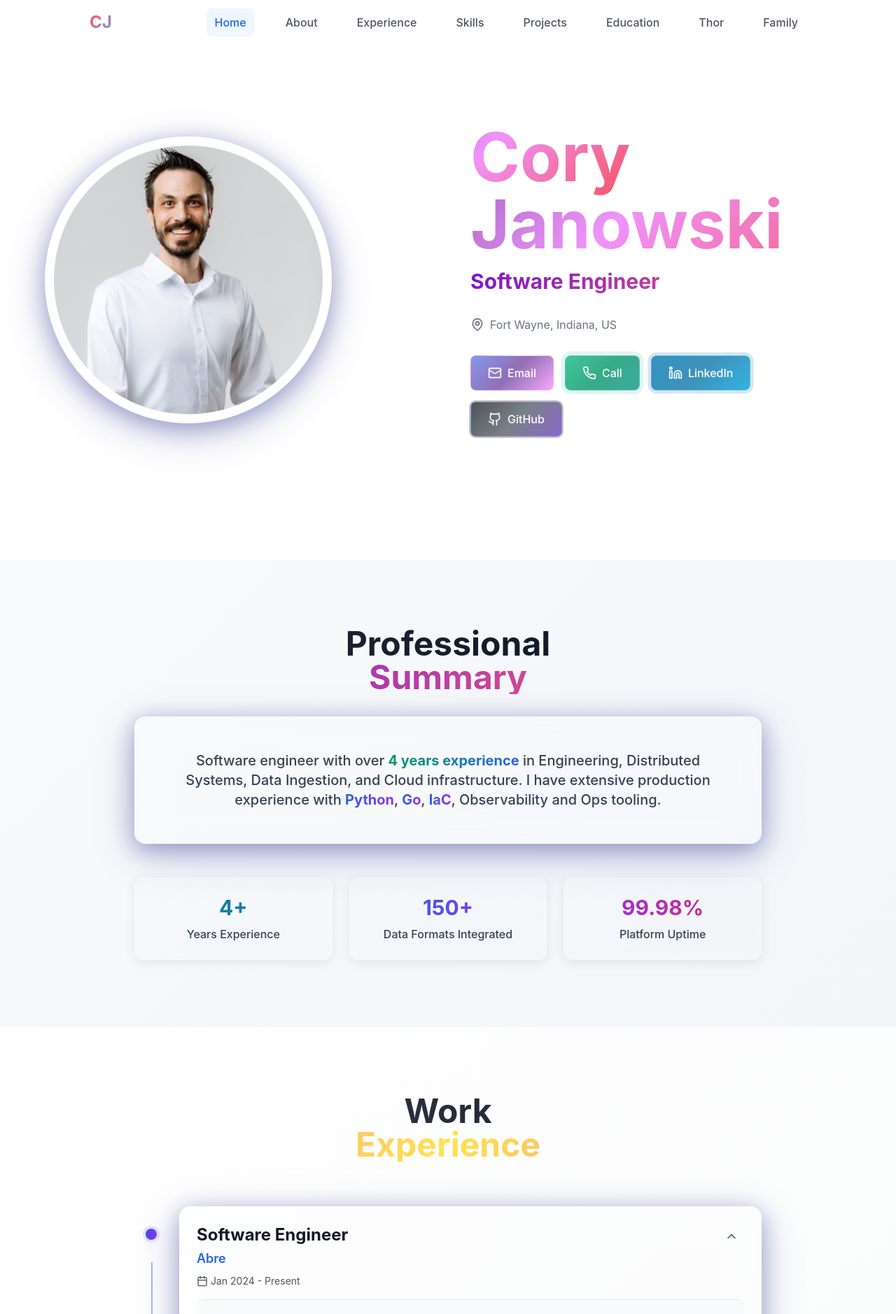
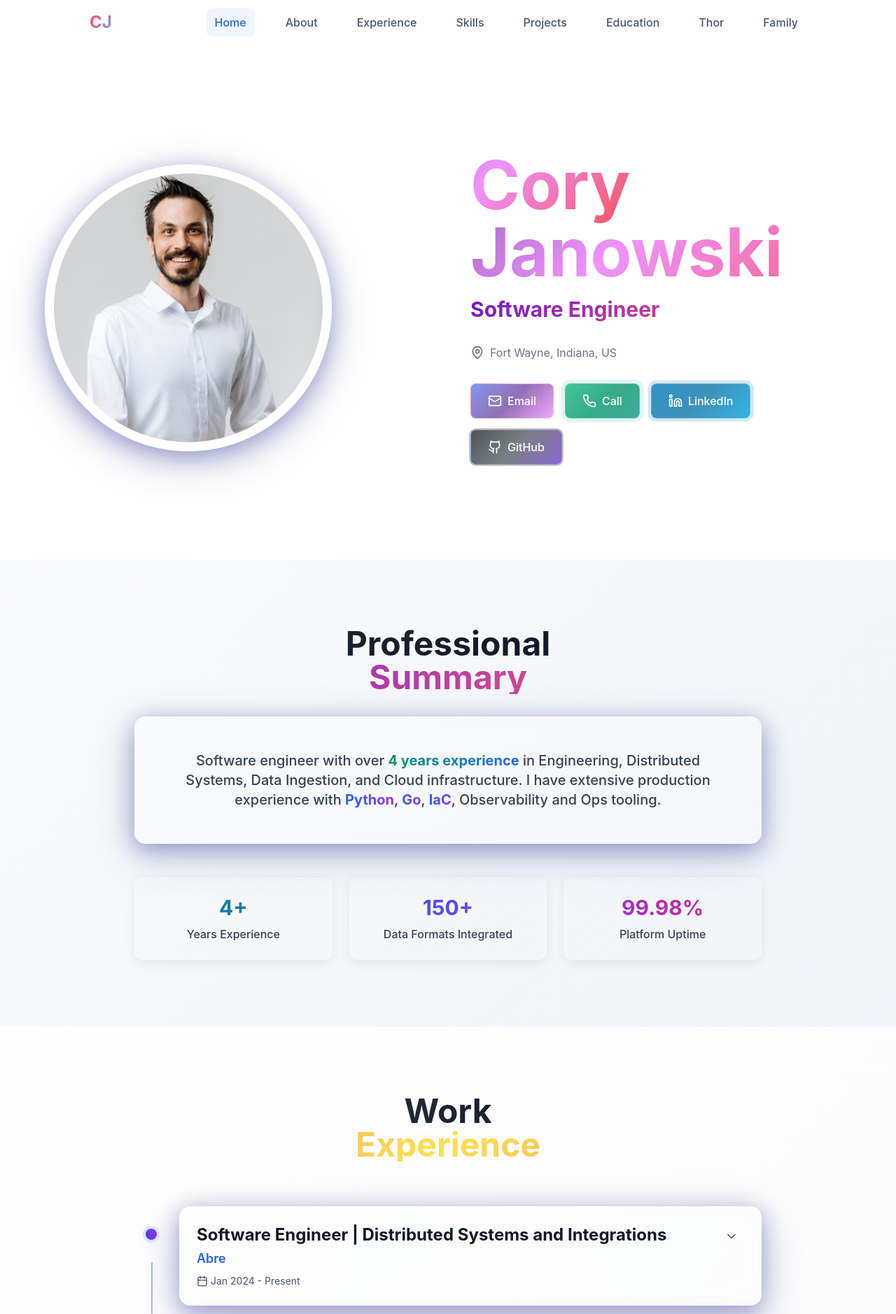
Before and after one commit to cjanowski/my-site, a Next.js app: page / in a window 1280 px wide. Shown: the top 1878 px of the page at 70% size. Built offline with nearby package versions, Linux system fonts and the light colour scheme.

Commit message:
mobile view adjustments

```diff
--- a/src/components/Experience.tsx
+++ b/src/components/Experience.tsx
@@ -16,7 +16,7 @@ interface ExperienceItem {
 const experiences: ExperienceItem[] = [
   {
     company: "Abre",
-    position: "Software Engineer",
+    position: "Software Engineer | Distributed Systems and Integrations",
     duration: "Jan 2024 - Present",
     achievements: [
       "Spearheaded the development of a cloud-native data integration platform on Google Cloud Platform (GCP) that ingested 150+ education formats via secure APIs/SFTP into BigQuery, which reduced database load by 40%.",
@@ -53,7 +53,7 @@ const experiences: ExperienceItem[] = [
 export default function Experience() {
   const ref = useRef(null)
   const isInView = useInView(ref, { once: true, margin: "-100px" })
-  const [expandedItems, setExpandedItems] = useState<number[]>([0])
+  const [expandedItems, setExpandedItems] = useState<number[]>([])
 
   const toggleExpanded = (index: number) => {
     setExpandedItems(prev =>
--- a/src/components/Hero.tsx
+++ b/src/components/Hero.tsx
@@ -6,7 +6,7 @@ import Image from 'next/image'
 
 export default function Hero() {
   return (
-    <section className="min-h-screen flex items-center justify-center section-padding bg-white">
+    <section className="min-h-screen flex items-center justify-center section-padding bg-white pt-20">
       <div className="container-max">
         <div className="grid lg:grid-cols-2 gap-8 lg:gap-16 items-center">
           {/* Profile Image */}
@@ -42,7 +42,7 @@ export default function Hero() {
               initial={{ opacity: 0, y: 20 }}
               animate={{ opacity: 1, y: 0 }}
               transition={{ duration: 0.6, delay: 0.4 }}
-              className="text-6xl lg:text-8xl font-bold mb-4"
+              className="text-4xl sm:text-5xl md:text-6xl lg:text-8xl font-bold mb-4"
             >
               <span className="gradient-name">Cory</span>
               <span className="block gradient-title-hero">Janowski</span>
```
